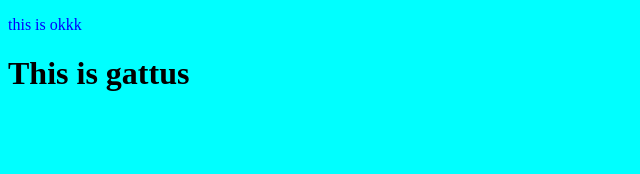
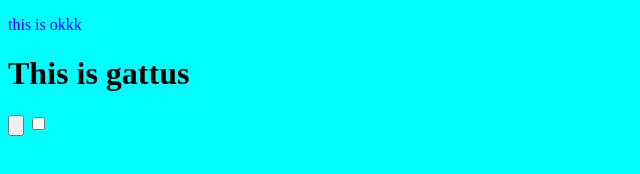
Before and after one commit to KarmaDorji2002/testing2, a plain HTML site: page a.html in a window 1280 px wide. Shown: the full height of the page, 0-640 px from the left. Drawn offline with Linux system fonts and the light colour scheme.

Commit message:
commit the changes

```diff
--- a/a.html
+++ b/a.html
@@ -10,5 +10,9 @@
 <body>
     <p>this is okkk</p>
     <h1> This is gattus</h1>
+    <form action="">
+        <input type="button" value="">
+        <input type="checkbox" name="" id="">
+    </form>
 </body>
 </html>
```
